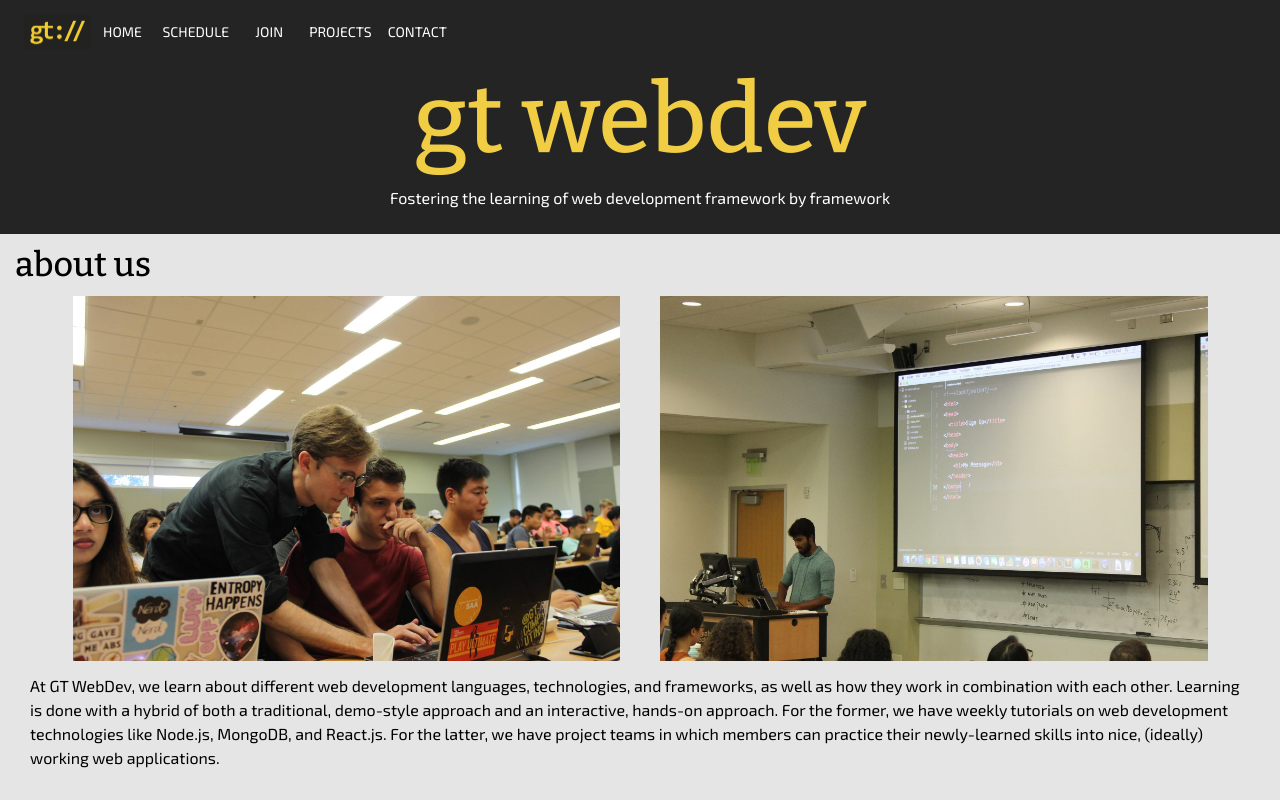
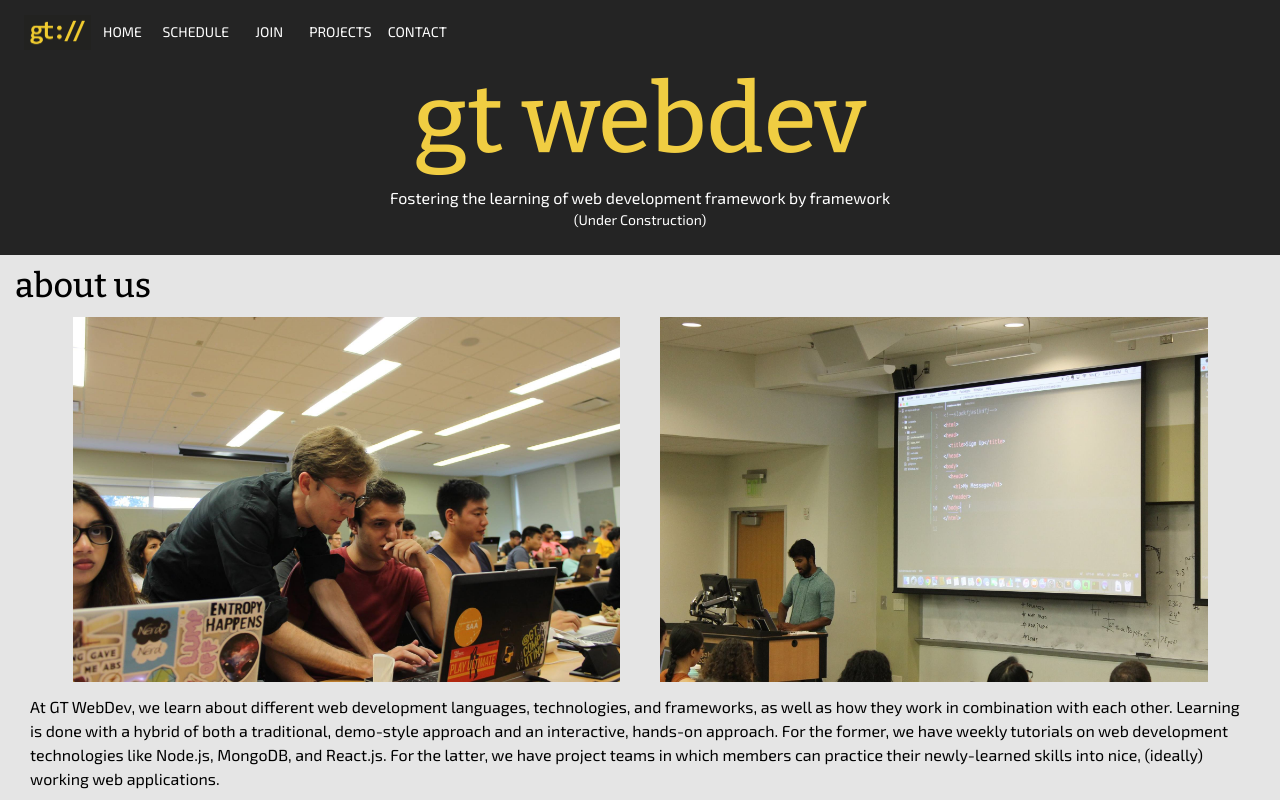
Before and after one commit to nicodemota/gt-webdev-website, a Next.js app: page / in a window 1280 px wide. Shown: the top 800 px of the page. Built offline with nearby package versions, Linux system fonts and the light colour scheme.

Commit message:
Add css fix and under const text for intro box

```diff
--- a/pages/index.js
+++ b/pages/index.js
@@ -32,6 +32,9 @@ class IntroBox extends Component {
               <Typography variant="h1" className="mainTitle">gt webdev</Typography>
               <Typography variant="body1">
                   { slogan }
+              </Typography>
+              <Typography variant="body2">
+                  (Under Construction)
               </Typography>
           </div>
       );
--- a/styles/globals.css
+++ b/styles/globals.css
@@ -54,7 +54,7 @@ a {
   background-color: #242424;
   color: white;
   text-align: center;
-  height: 170px;
+  padding-bottom: 25px;
 }
 
 .indented {
```
